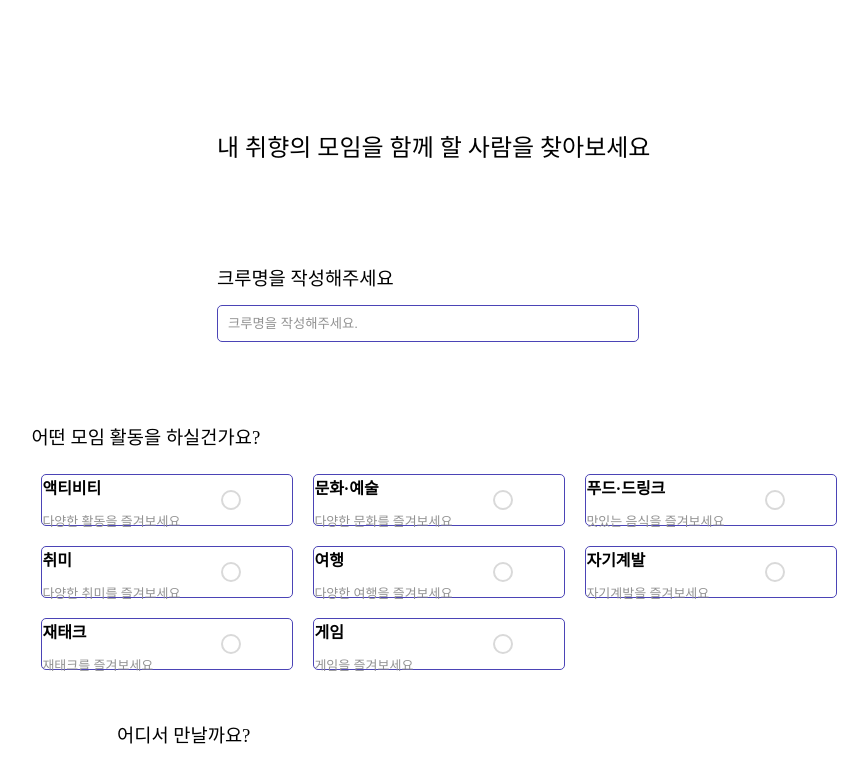
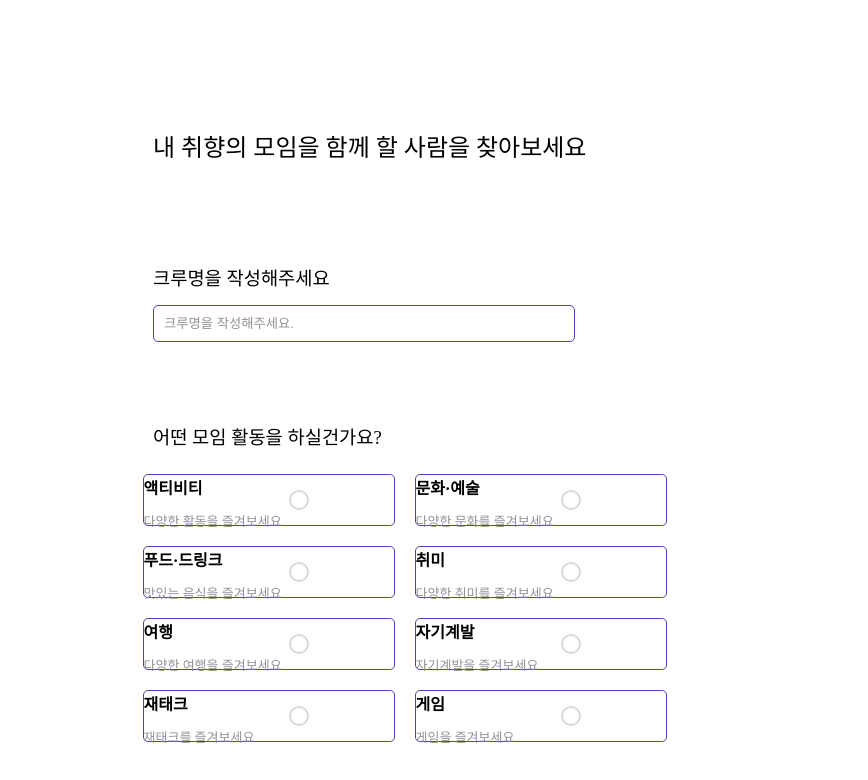
Before and after one commit to MODU-MOIM/momo-web, a React (Create React App) app: page / in a window 1280 px wide. Shown: the top 780 px of the page, without its empty margins (103-971 px from the left). Built offline with nearby package versions, Linux system fonts and the light colour scheme.

Commit message:
design: SetCategory grid 설정

```diff
--- a/src/pages/Crew/Components/SetCategory.jsx
+++ b/src/pages/Crew/Components/SetCategory.jsx
@@ -40,11 +40,13 @@ export default function SetCategory() {
                             <CategoryTitle>{category.title}</CategoryTitle>
                             <CategorySubtitle>{category.subtitle}</CategorySubtitle>
                         </CategoryTextContainer>
-                        <SelectButton
-                            type="checkbox"
-                            checked={selectedCategory === index}
-                            readOnly
-                        />
+                        <CategoryGrid>
+                            <SelectButton
+                                type="checkbox"
+                                checked={selectedCategory === index}
+                                readOnly
+                            />
+                        </CategoryGrid>
                     </CategoryItem>
                 ))}
             </CategoryContainer>
@@ -59,7 +61,7 @@ const CategoryWrapper = styled.div`
 
 `
 const CategoryContainer = styled.div`
-    width: 100%;
+    width: 80%;
     gap: 10px;
 `;
 
@@ -101,7 +103,11 @@ const CategorySubtitle = styled.p`
     color: ${theme.colors.subtextgray};
     margin: -5px 0;
 `;
-
+const CategoryGrid = styled.div`
+    display: grid;
+    grid-template-columns: repeat(3, 1fr);
+    gap: 16px;
+`;
 const SelectButton = styled.input`
     appearance: none;
     width: 20px;
--- a/src/pages/Crew/CrewCreate.jsx
+++ b/src/pages/Crew/CrewCreate.jsx
@@ -18,17 +18,13 @@ export default function CrewCreate() {
                     />
                 </CrewName>
 
-                <CrewTheme>
-                    <ItemTitle>어떤 모임 활동을 하실건가요?</ItemTitle>
-                    {/* 모임활동 선택 */}
-                    <SetCategory/>
-                </CrewTheme>
+                {/* 모임활동 선택 */}
+                <ItemTitle>어떤 모임 활동을 하실건가요?</ItemTitle>
+                <SetCategory/>
 
-                <CrewLocation>
-                    <ItemTitle>어디서 만날까요?</ItemTitle>
-                    {/* 지역,구 선택 */}
-                    <SetRegion/>
-                </CrewLocation>
+                {/* 지역,구 선택 */}
+                <ItemTitle>어디서 만날까요?</ItemTitle>
+                <SetRegion/>
 
                 <CrewSettings>
                     <ItemTitle>참여인원(호스트 포함)</ItemTitle>
@@ -72,12 +68,12 @@ const Container = styled.div`
 const Title = styled.h2`
     font-weight: normal;
     margin: 60px 0px;
-    width: 50vw;
+    width: 60vw;
 `;
 const ItemTitle = styled.h3`
     font-weight: normal;
     margin: 40px 0px 15px 0px;
-    width: 50vw;
+    width: 60vw;
 `;
 
 const CrewName = styled.div`
@@ -95,10 +91,6 @@ const NameInput = styled.input`
     }
 `;
 
-const CrewTheme = styled.div`
-`;
-const CrewLocation = styled.div`
-`;
 
 const CrewSettings = styled.div`
 `;
```
